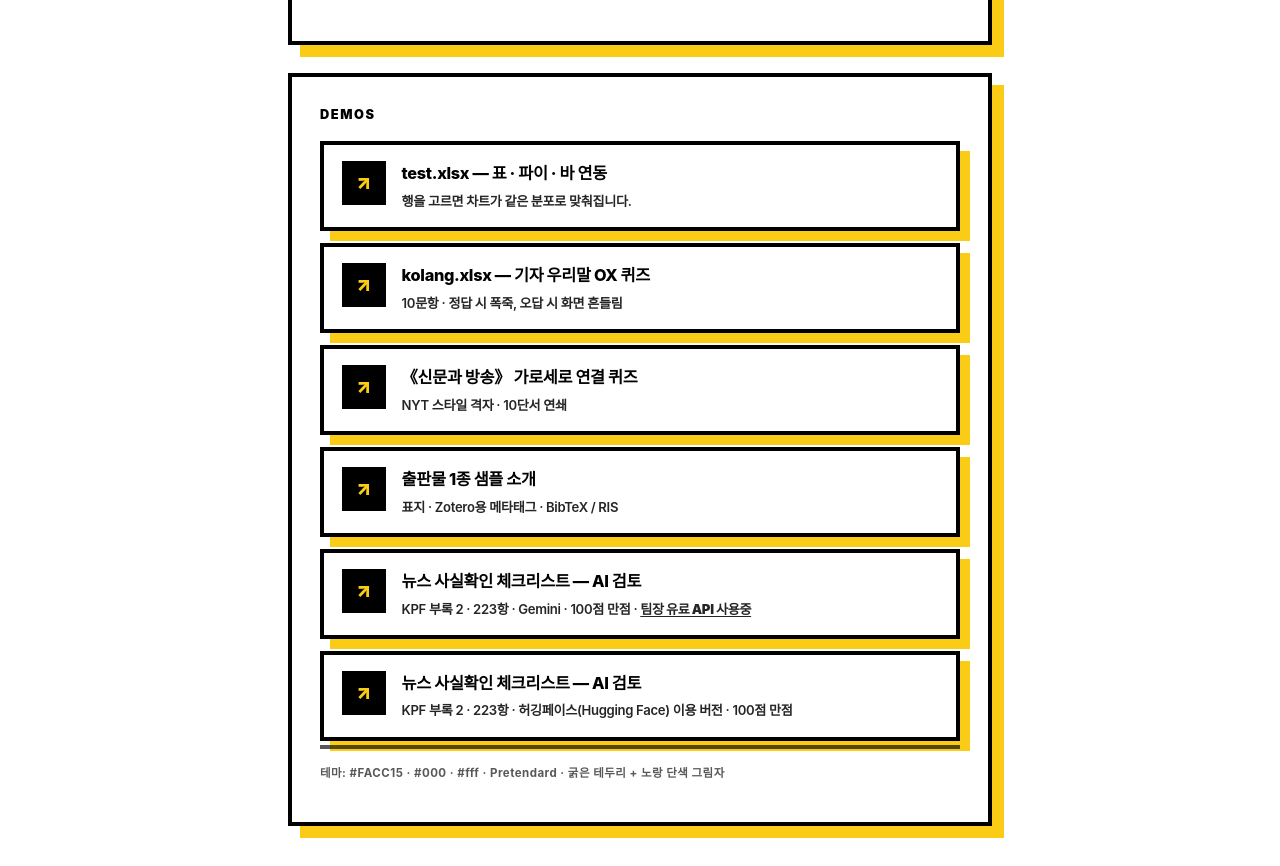
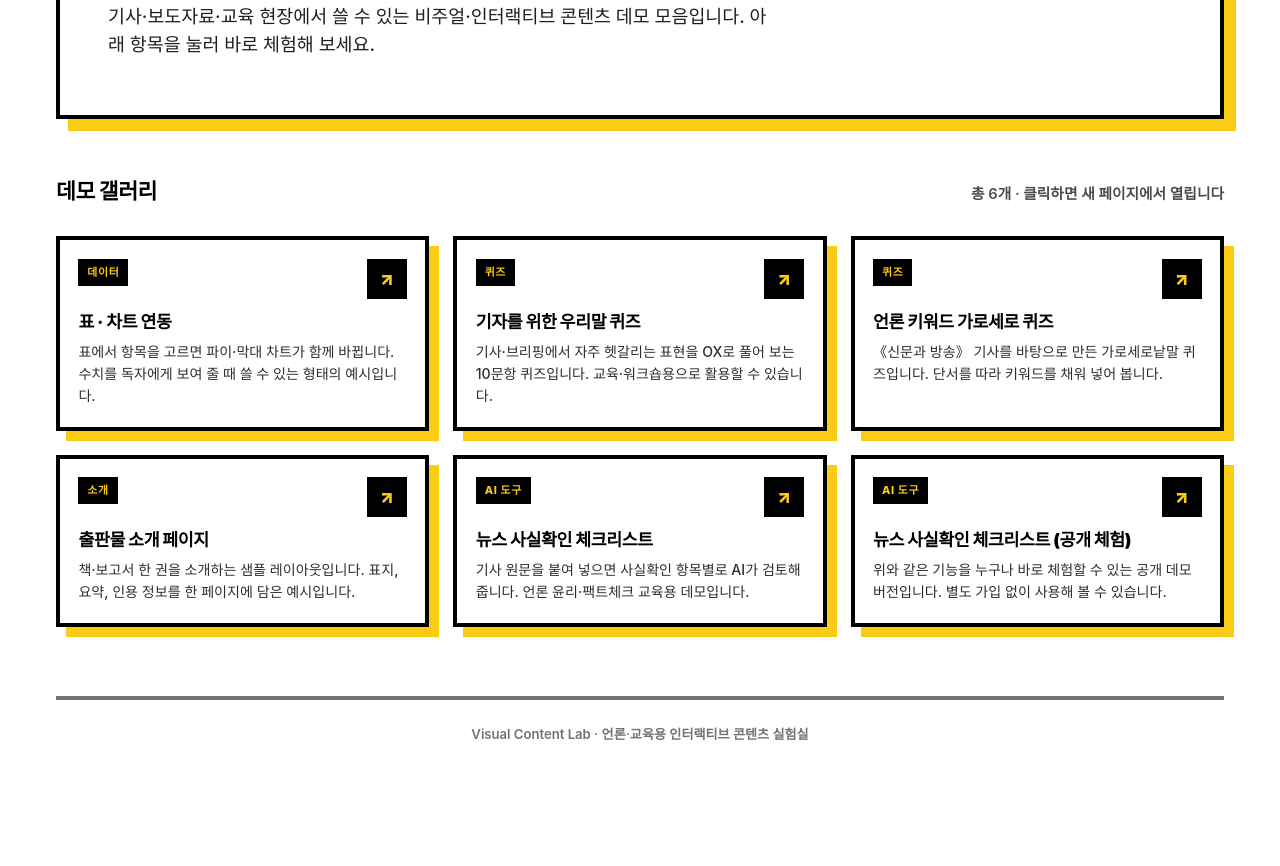
Before and after one commit to kpf-jra/hanun_demo, a website: page index.html in a window 1280 px wide. Shown: the part 297-1163 px from the top of the page. After the commit the page ends 1127 px from the top, so only its background shows below. Drawn offline with Linux system fonts and the light colour scheme; a web font is replaced by a local one.

Commit message:
Redesign landing page for public sharing with full-width gallery layout.

```diff
--- a/index.html
+++ b/index.html
@@ -4,12 +4,12 @@
   <meta charset="UTF-8" />
   <meta name="viewport" content="width=device-width, initial-scale=1" />
   <title>Visual Content Lab</title>
+  <meta name="description" content="기사·보도자료·교육용 비주얼·인터랙티브 콘텐츠 데모 모음" />
   <link rel="stylesheet" crossorigin href="https://cdn.jsdelivr.net/gh/orioncactus/pretendard@v1.3.9/dist/web/static/pretendard.min.css" />
   <style>
     #unique-content-882100,
     #unique-content-882100 * {
       box-sizing: border-box;
-      max-width: 100%;
     }
     #unique-content-882100 {
       --yellow: #facc15;
@@ -23,20 +23,20 @@
       background: var(--white);
       line-height: 1.55;
       min-height: 100dvh;
-      padding: clamp(1rem, 4vw, 2rem);
     }
-    #unique-content-882100 .lab-stack {
-      max-width: 44rem;
-      margin: 0 auto;
+    #unique-content-882100 .lab-wrap {
+      width: 100%;
+      max-width: none;
+      padding: clamp(1.25rem, 4vw, 2.5rem) clamp(1.25rem, 5vw, 3rem) clamp(2rem, 6vw, 4rem);
       display: flex;
       flex-direction: column;
-      gap: clamp(1.25rem, 3vw, 1.75rem);
+      gap: clamp(2rem, 5vw, 3.5rem);
     }
     #unique-content-882100 .lab-hero {
       background: var(--white);
       border: var(--border);
       box-shadow: var(--shadow);
-      padding: clamp(1.5rem, 5vw, 2.5rem);
+      padding: clamp(2rem, 6vw, 3.5rem) clamp(1.5rem, 5vw, 3rem);
       transition: transform 0.8s var(--ease-pop), box-shadow 0.8s var(--ease-pop);
     }
     #unique-content-882100 .lab-hero:hover {
@@ -52,7 +52,7 @@
     }
     #unique-content-882100 .lab-title {
       margin: 0;
-      font-size: clamp(2rem, 1.4rem + 3vw, 2.85rem);
+      font-size: clamp(2.25rem, 1.5rem + 4vw, 3.5rem);
       font-weight: 900;
       letter-spacing: -0.04em;
       line-height: 1.08;
@@ -66,177 +66,217 @@
       box-shadow: 8px 8px 0 var(--black);
     }
     #unique-content-882100 .lab-lead {
-      margin: 1rem 0 0;
-      max-width: 36rem;
-      font-size: clamp(0.95rem, 0.9rem + 0.2vw, 1.05rem);
+      margin: 1.25rem 0 0;
+      max-width: 42rem;
+      font-size: clamp(1rem, 0.95rem + 0.25vw, 1.15rem);
       font-weight: 500;
       color: var(--black);
       opacity: 0.88;
     }
-    #unique-content-882100 .lab-panel {
-      background: var(--white);
-      border: var(--border);
-      box-shadow: var(--shadow);
-      padding: clamp(1.25rem, 3.5vw, 1.75rem);
+    #unique-content-882100 .lab-section-head {
+      display: flex;
+      flex-wrap: wrap;
+      align-items: baseline;
+      justify-content: space-between;
+      gap: 0.5rem 1.5rem;
+      margin-bottom: clamp(1.25rem, 3vw, 1.75rem);
     }
-    #unique-content-882100 .lab-panel h2 {
-      margin: 0 0 1rem;
-      font-size: 0.8rem;
+    #unique-content-882100 .lab-section-head h2 {
+      margin: 0;
+      font-size: clamp(1.1rem, 1rem + 0.5vw, 1.35rem);
       font-weight: 900;
-      letter-spacing: 0.12em;
-      text-transform: uppercase;
+      letter-spacing: -0.02em;
     }
-    #unique-content-882100 ul {
-      list-style: none;
+    #unique-content-882100 .lab-section-head p {
       margin: 0;
-      padding: 0;
+      font-size: 0.92rem;
+      font-weight: 600;
+      opacity: 0.7;
+    }
+    #unique-content-882100 .lab-gallery {
+      display: grid;
+      grid-template-columns: repeat(auto-fill, minmax(min(100%, 20rem), 1fr));
+      gap: clamp(1rem, 2.5vw, 1.5rem);
+    }
+    #unique-content-882100 .lab-card {
       display: flex;
       flex-direction: column;
-      gap: 0.75rem;
-    }
-    #unique-content-882100 li a {
-      display: flex;
-      align-items: flex-start;
-      gap: 1rem;
-      padding: 1rem 1.1rem;
       border: var(--border);
       background: var(--white);
-      color: var(--black);
+      box-shadow: 10px 10px 0 var(--yellow);
       text-decoration: none;
-      font-weight: 800;
-      font-size: 1.02rem;
-      letter-spacing: -0.02em;
-      box-shadow: 10px 10px 0 var(--yellow);
+      color: inherit;
       transition: transform 0.8s var(--ease-pop), box-shadow 0.8s var(--ease-pop), background 0.35s ease;
+      min-height: 100%;
     }
-    #unique-content-882100 li a:hover,
-    #unique-content-882100 li a:focus-visible {
+    #unique-content-882100 .lab-card:hover,
+    #unique-content-882100 .lab-card:focus-visible {
       transform: translate(-5px, -5px);
       box-shadow: 15px 15px 0 var(--yellow);
       background: var(--yellow);
       outline: none;
     }
-    #unique-content-882100 li a:active {
+    #unique-content-882100 .lab-card:active {
       transform: translate(2px, 2px);
       box-shadow: 6px 6px 0 var(--yellow);
     }
-    #unique-content-882100 li a .lab-go {
+    #unique-content-882100 .lab-card-top {
+      display: flex;
+      align-items: flex-start;
+      justify-content: space-between;
+      gap: 0.75rem;
+      padding: 1.15rem 1.15rem 0.75rem;
+    }
+    #unique-content-882100 .lab-tag {
+      display: inline-block;
+      padding: 0.2em 0.55em;
+      border: 3px solid var(--black);
+      background: var(--black);
+      color: var(--yellow);
+      font-size: 0.68rem;
+      font-weight: 800;
+      letter-spacing: 0.06em;
+      text-transform: uppercase;
+    }
+    #unique-content-882100 .lab-go {
       flex-shrink: 0;
-      width: 2.75rem;
-      height: 2.75rem;
+      width: 2.5rem;
+      height: 2.5rem;
       display: grid;
       place-items: center;
       border: var(--border);
       background: var(--black);
       color: var(--yellow);
-      font-size: 1.2rem;
+      font-size: 1.1rem;
       font-weight: 900;
     }
-    #unique-content-882100 li a:hover .lab-go,
-    #unique-content-882100 li a:focus-visible .lab-go {
+    #unique-content-882100 .lab-card:hover .lab-go,
+    #unique-content-882100 .lab-card:focus-visible .lab-go {
       background: var(--white);
       color: var(--black);
     }
-    #unique-content-882100 .lab-meta {
-      display: block;
-      margin-top: 0.35rem;
+    #unique-content-882100 .lab-card-body {
+      flex: 1;
+      padding: 0 1.15rem 1.25rem;
+      display: flex;
+      flex-direction: column;
+      gap: 0.5rem;
+    }
+    #unique-content-882100 .lab-card-title {
+      margin: 0;
+      font-size: 1.08rem;
+      font-weight: 900;
+      letter-spacing: -0.02em;
+      line-height: 1.3;
+    }
+    #unique-content-882100 .lab-card-desc {
+      margin: 0;
+      font-size: 0.88rem;
+      font-weight: 500;
+      line-height: 1.55;
+      opacity: 0.82;
+    }
+    #unique-content-882100 .lab-foot {
+      padding-top: clamp(1rem, 3vw, 1.5rem);
+      border-top: var(--border);
       font-size: 0.82rem;
       font-weight: 600;
-      opacity: 0.85;
-      line-height: 1.45;
-    }
-    #unique-content-882100 .lab-meta-em {
-      font-weight: 900;
-      text-decoration: underline;
-      text-underline-offset: 2px;
-    }
-    #unique-content-882100 .lab-foot {
-      margin-top: 0.25rem;
-      padding-top: 1rem;
-      border-top: var(--border);
-      font-size: 0.72rem;
-      font-weight: 700;
-      letter-spacing: 0.04em;
-      opacity: 0.65;
+      opacity: 0.55;
+      text-align: center;
     }
     @media (prefers-reduced-motion: reduce) {
       #unique-content-882100 .lab-hero,
-      #unique-content-882100 li a { transition: none; }
+      #unique-content-882100 .lab-card { transition: none; }
       #unique-content-882100 .lab-hero:hover,
-      #unique-content-882100 li a:hover,
-      #unique-content-882100 li a:focus-visible { transform: none; }
+      #unique-content-882100 .lab-card:hover,
+      #unique-content-882100 .lab-card:focus-visible { transform: none; }
     }
   </style>
 </head>
 <body>
   <div id="unique-content-882100">
-    <div class="lab-stack">
+    <div class="lab-wrap">
       <header class="lab-hero">
-        <p class="lab-kicker">Static demos</p>
+        <p class="lab-kicker">Visual Content Lab</p>
         <h1 class="lab-title">Visual Content<br /><span>Lab</span></h1>
-        <p class="lab-lead">자료를 바탕으로 한 비주얼·인터랙티브 콘텐츠를 시연하기 위한 정적 페이지 모음입니다. GitHub Pages에 올려 바로 공유할 수 있습니다.</p>
+        <p class="lab-lead">기사·보도자료·교육 현장에서 쓸 수 있는 비주얼·인터랙티브 콘텐츠 데모 모음입니다. 아래 항목을 눌러 바로 체험해 보세요.</p>
       </header>
 
-      <section class="lab-panel" aria-labelledby="lab-demos-heading">
-        <h2 id="lab-demos-heading">Demos</h2>
-        <ul>
-          <li>
-            <a href="demos/xlsx-charts/">
+      <section aria-labelledby="lab-demos-heading">
+        <div class="lab-section-head">
+          <h2 id="lab-demos-heading">데모 갤러리</h2>
+          <p>총 6개 · 클릭하면 새 페이지에서 열립니다</p>
+        </div>
+        <div class="lab-gallery">
+          <a class="lab-card" href="demos/xlsx-charts/">
+            <div class="lab-card-top">
+              <span class="lab-tag">데이터</span>
               <span class="lab-go" aria-hidden="true">↗</span>
-              <span>
-                test.xlsx — 표 · 파이 · 바 연동
-                <span class="lab-meta">행을 고르면 차트가 같은 분포로 맞춰집니다.</span>
-              </span>
+            </div>
+            <div class="lab-card-body">
+              <h3 class="lab-card-title">표 · 차트 연동</h3>
+              <p class="lab-card-desc">표에서 항목을 고르면 파이·막대 차트가 함께 바뀝니다. 수치를 독자에게 보여 줄 때 쓸 수 있는 형태의 예시입니다.</p>
+            </div>
           </a>
-          </li>
-          <li>
-            <a href="demos/kolang-quiz/">
+
+          <a class="lab-card" href="demos/kolang-quiz/">
+            <div class="lab-card-top">
+              <span class="lab-tag">퀴즈</span>
               <span class="lab-go" aria-hidden="true">↗</span>
-              <span>
-                kolang.xlsx — 기자 우리말 OX 퀴즈
-                <span class="lab-meta">10문항 · 정답 시 폭죽, 오답 시 화면 흔들림</span>
-              </span>
+            </div>
+            <div class="lab-card-body">
+              <h3 class="lab-card-title">기자를 위한 우리말 퀴즈</h3>
+              <p class="lab-card-desc">기사·브리핑에서 자주 헷갈리는 표현을 OX로 풀어 보는 10문항 퀴즈입니다. 교육·워크숍용으로 활용할 수 있습니다.</p>
+            </div>
           </a>
-          </li>
-          <li>
-            <a href="demos/media-crossword/">
+
+          <a class="lab-card" href="demos/media-crossword/">
+            <div class="lab-card-top">
+              <span class="lab-tag">퀴즈</span>
               <span class="lab-go" aria-hidden="true">↗</span>
-              <span>
-                《신문과 방송》 가로세로 연결 퀴즈
-                <span class="lab-meta">NYT 스타일 격자 · 10단서 연쇄</span>
-              </span>
+            </div>
+            <div class="lab-card-body">
+              <h3 class="lab-card-title">언론 키워드 가로세로 퀴즈</h3>
+              <p class="lab-card-desc">《신문과 방송》 기사를 바탕으로 만든 가로세로낱말 퀴즈입니다. 단서를 따라 키워드를 채워 넣어 봅니다.</p>
+            </div>
           </a>
-          </li>
-          <li>
-            <a href="demos/publication/">
+
+          <a class="lab-card" href="demos/publication/">
+            <div class="lab-card-top">
+              <span class="lab-tag">소개</span>
               <span class="lab-go" aria-hidden="true">↗</span>
-              <span>
-                출판물 1종 샘플 소개
-                <span class="lab-meta">표지 · Zotero용 메타태그 · BibTeX / RIS</span>
-              </span>
+            </div>
+            <div class="lab-card-body">
+              <h3 class="lab-card-title">출판물 소개 페이지</h3>
+              <p class="lab-card-desc">책·보고서 한 권을 소개하는 샘플 레이아웃입니다. 표지, 요약, 인용 정보를 한 페이지에 담은 예시입니다.</p>
+            </div>
           </a>
-          </li>
-          <li>
-            <a href="apps/news-verification/">
+
+          <a class="lab-card" href="apps/news-verification/">
+            <div class="lab-card-top">
+              <span class="lab-tag">AI 도구</span>
               <span class="lab-go" aria-hidden="true">↗</span>
-              <span>
-                뉴스 사실확인 체크리스트 — AI 검토
-                <span class="lab-meta">KPF 부록 2 · 223항 · Gemini · 100점 만점 · <span class="lab-meta-em">팀장 유료 API 사용중</span></span>
-              </span>
+            </div>
+            <div class="lab-card-body">
+              <h3 class="lab-card-title">뉴스 사실확인 체크리스트</h3>
+              <p class="lab-card-desc">기사 원문을 붙여 넣으면 사실확인 항목별로 AI가 검토해 줍니다. 언론 윤리·팩트체크 교육용 데모입니다.</p>
+            </div>
           </a>
-          </li>
-          <li>
-            <a href="apps/news-verification-open/">
+
+          <a class="lab-card" href="apps/news-verification-open/">
+            <div class="lab-card-top">
+              <span class="lab-tag">AI 도구</span>
               <span class="lab-go" aria-hidden="true">↗</span>
-              <span>
-                뉴스 사실확인 체크리스트 — AI 검토
-                <span class="lab-meta">KPF 부록 2 · 223항 · 허깅페이스(Hugging Face) 이용 버전 · 100점 만점</span>
-              </span>
+            </div>
+            <div class="lab-card-body">
+              <h3 class="lab-card-title">뉴스 사실확인 체크리스트 (공개 체험)</h3>
+              <p class="lab-card-desc">위와 같은 기능을 누구나 바로 체험할 수 있는 공개 데모 버전입니다. 별도 가입 없이 사용해 볼 수 있습니다.</p>
+            </div>
           </a>
-          </li>
-        </ul>
-        <p class="lab-foot">테마: #FACC15 · #000 · #fff · Pretendard · 굵은 테두리 + 노랑 단색 그림자</p>
+        </div>
       </section>
+
+      <p class="lab-foot">Visual Content Lab · 언론·교육용 인터랙티브 콘텐츠 실험실</p>
     </div>
   </div>
 </body>
```
Lines whose indentation alone changed are shown as unchanged.
